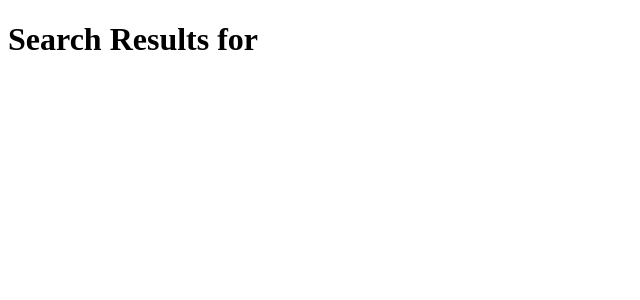
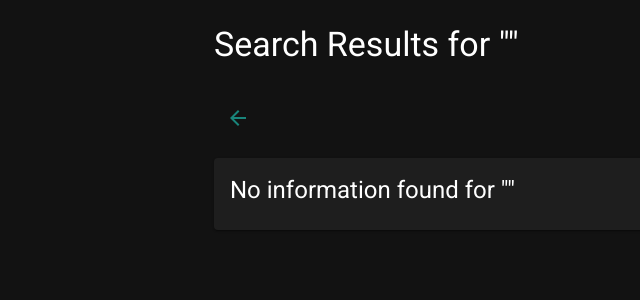
Before and after one commit to Herbert37/nextjs-search-filter-app, a Next.js app: page /item in a window 1280 px wide. Shown: the top 300 px of the page, without its empty margins (0-640 px from the left). Built offline with nearby package versions, Linux system fonts and the light colour scheme.

Commit message:
Material UI integration

```diff
--- a/package.json
+++ b/package.json
@@ -9,11 +9,14 @@
     "lint": "next lint"
   },
   "dependencies": {
+    "@emotion/react": "^11.11.1",
+    "@emotion/styled": "^11.11.0",
+    "@mui/icons-material": "^5.14.7",
+    "@mui/material": "^5.14.7",
     "@reduxjs/toolkit": "^1.9.5",
     "axios": "0.26.1",
     "eslint": "8.48.0",
     "eslint-config-next": "13.4.19",
-    "immutable": "^4.0.0-rc.12",
     "next": "13.4.19",
     "prop-types": "^15.7.2",
     "react": "18.2.0",
--- /dev/null
+++ b/src/assets/styles.css
@@ -0,0 +1,25 @@
+.customLoader {
+  width: 100px;
+  height: 24px;
+  background: radial-gradient(circle closest-side, #19857b 90%, #0000) 0% 50%,
+    radial-gradient(circle closest-side, #19857b 90%, #0000) 50% 50%,
+    radial-gradient(circle closest-side, #19857b 90%, #0000) 100% 50%;
+  background-size: calc(100% / 3) 100%;
+  background-repeat: no-repeat;
+  animation: d7 1s infinite linear;
+  position: fixed;
+  top: 50%;
+  left: 50%;
+  transform: translate(-50%, -50%);
+}
+@keyframes d7 {
+  33% {
+    background-size: calc(100% / 3) 0%, calc(100% / 3) 100%, calc(100% / 3) 100%;
+  }
+  50% {
+    background-size: calc(100% / 3) 100%, calc(100% / 3) 0%, calc(100% / 3) 100%;
+  }
+  66% {
+    background-size: calc(100% / 3) 100%, calc(100% / 3) 100%, calc(100% / 3) 0%;
+  }
+}
--- /dev/null
+++ b/src/assets/theme.js
@@ -0,0 +1,30 @@
+import { Roboto } from 'next/font/google';
+import { createTheme } from '@mui/material/styles';
+import { red } from '@mui/material/colors';
+
+const roboto = Roboto({
+  weight: ['300', '400', '500', '700'],
+  subsets: ['latin'],
+  display: 'swap',
+});
+
+// Create a theme instance.
+const theme = createTheme({
+  palette: {
+    mode: 'dark',
+    primary: {
+      main: '#556cd6',
+    },
+    secondary: {
+      main: '#19857b',
+    },
+    error: {
+      main: red.A400,
+    },
+  },
+  typography: {
+    fontFamily: roboto.style.fontFamily,
+  },
+});
+
+export default theme;
--- /dev/null
+++ b/src/components/Loader/Loader.jsx
@@ -0,0 +1,14 @@
+import React from 'react';
+import Grid from '@mui/material/Grid';
+import Button from '@mui/material/Button';
+
+function Loader() {
+  return (
+    <Grid container spacing={2} minHeight={160}>
+      <Grid display="flex" justifyContent="center" alignItems="center">
+        <div className={'customLoader'}></div>
+      </Grid>
+    </Grid>
+  );
+}
+export default Loader;
--- a/src/components/UserCard.jsx
+++ b/src/components/UserCard.jsx
@@ -1,11 +1,31 @@
 import Link from 'next/link';
+import Grid from '@mui/material/Grid';
+import Card from '@mui/material/Card';
+import CardActions from '@mui/material/CardActions';
+import CardContent from '@mui/material/CardContent';
+import Button from '@mui/material/Button';
+import Typography from '@mui/material/Typography';
 
-export const UserCard = ({ name, email, id }) => {
+export const UserCard = ({ id, name, email }) => {
   return (
-    <div>
-      <h1>{name}</h1>
-      <h1>{email}</h1>
-      <Link href={`/items/${id}`}>Detail</Link>
-    </div>
+    <Grid item xs={12} md={6} spacing={2}>
+      <Card>
+        <CardContent>
+          <Typography sx={{ fontSize: 14 }} color="text.secondary" gutterBottom>
+            {email.toLowerCase()}
+          </Typography>
+          <Typography variant="h5" component="div">
+            {name}
+          </Typography>
+        </CardContent>
+        <CardActions>
+          <Link href={`/items/${id}`}>
+            <Button size="small" color="secondary">
+              SEE DETAIL
+            </Button>
+          </Link>
+        </CardActions>
+      </Card>
+    </Grid>
   );
 };
--- a/src/pages/_app.js
+++ b/src/pages/_app.js
@@ -1,11 +1,18 @@
 const { Provider } = require('react-redux');
 import { store } from '../store';
+import { ThemeProvider } from '@mui/material/styles';
+import CssBaseline from '@mui/material/CssBaseline';
+import theme from 'src/assets/theme';
+import '../assets/styles.css';
 
 function App({ Component, navigationProps }) {
   const getLayout = Component.getLayout ?? ((page) => page);
   return (
     <Provider store={store}>
-      <main>{getLayout(<Component {...navigationProps} />)}</main>
+      <ThemeProvider theme={theme}>
+        <CssBaseline />
+        <main>{getLayout(<Component {...navigationProps} />)}</main>
+      </ThemeProvider>
     </Provider>
   );
 }
--- a/src/pages/item/index.jsx
+++ b/src/pages/item/index.jsx
@@ -1,13 +1,23 @@
 import { useEffect, useState } from 'react';
 import { useRouter } from 'next/router';
+import Link from 'next/link';
 import axios from 'axios';
 import { UserCard } from 'src/components/UserCard';
+import Container from '@mui/material/Container';
+import Grid from '@mui/material/Grid';
+import Typography from '@mui/material/Typography';
+import IconButton from '@mui/material/IconButton';
+import ArrowBackIcon from '@mui/icons-material/ArrowBack';
+import Card from '@mui/material/Card';
+import CardContent from '@mui/material/CardContent';
+import Loader from '@/src/components/Loader/Loader';
 
 export default function Item() {
   const router = useRouter();
   const { search } = router.query;
-
   const [searchResults, setSearchResults] = useState([]);
+  const [showResults, setShowResults] = useState(false);
+  const [isLoading, setIsLoading] = useState(true);
 
   useEffect(() => {
     async function fetchData() {
@@ -15,24 +25,51 @@ export default function Item() {
         try {
           const response = await axios.get(`/api/users?search=${search}`);
           setSearchResults(response.data);
+          response.data.length ? setShowResults(true) : setShowResults(false);
+          setIsLoading(false);
         } catch (error) {
           console.log({ error });
           console.error('Error fetching search results:', error);
         }
+      } else {
+        setShowResults(false);
+        setIsLoading(false);
       }
     }
 
     fetchData();
   }, [search]);
 
+  if (isLoading) return <Loader />;
   return (
-    <div>
-      <h1>Search Results for {search}</h1>
-      <ul>
-        {searchResults.map((user, index) => (
-          <UserCard key={index} {...user} />
-        ))}
-      </ul>
-    </div>
+    <Container maxWidth="md">
+      <Grid container spacing={2}>
+        <Grid item xs={12} spacing={2}>
+          <br></br>
+          <Typography variant="h4" color={'text.primary'} gutterBottom>
+            Search Results for "{search}"
+          </Typography>
+        </Grid>
+        <Grid item xs={12} spacing={2}>
+          <Link href={'/'}>
+            <IconButton aria-label="search" size="large" color="secondary">
+              <ArrowBackIcon />
+            </IconButton>
+          </Link>
+        </Grid>
+        {showResults && searchResults.map((user, index) => <UserCard key={index} {...user} />)}
+        {!showResults && (
+          <Grid item xs={12} spacing={2}>
+            <Card>
+              <CardContent>
+                <Typography variant="h5" component="div">
+                  No information found for "{search}"
+                </Typography>
+              </CardContent>
+            </Card>
+          </Grid>
+        )}
+      </Grid>
+    </Container>
   );
 }
```
Also changed, not shown: src/components/Navigation.jsx (deleted, +0 -13 lines), src/components/SearchForm.jsx (+43 -9 lines), src/pages/index.js (+1 -7 lines), src/pages/items/[slug].jsx (+68 -2 lines), 1 other file (tests, documents, lock files or other folders).
